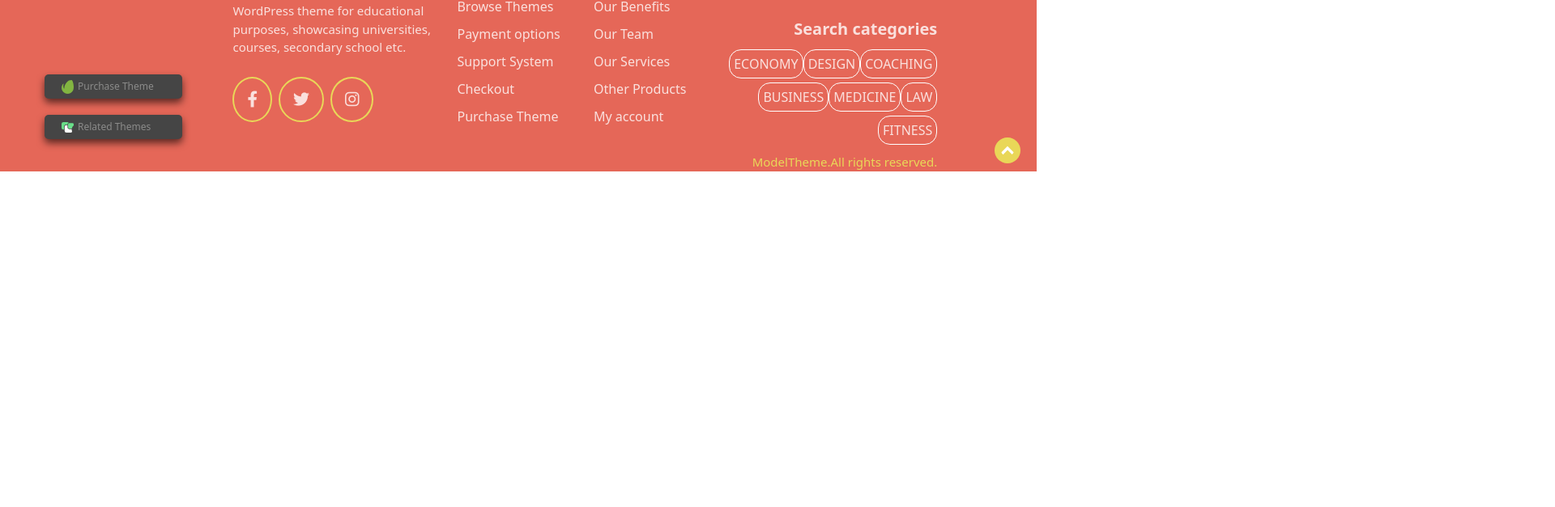
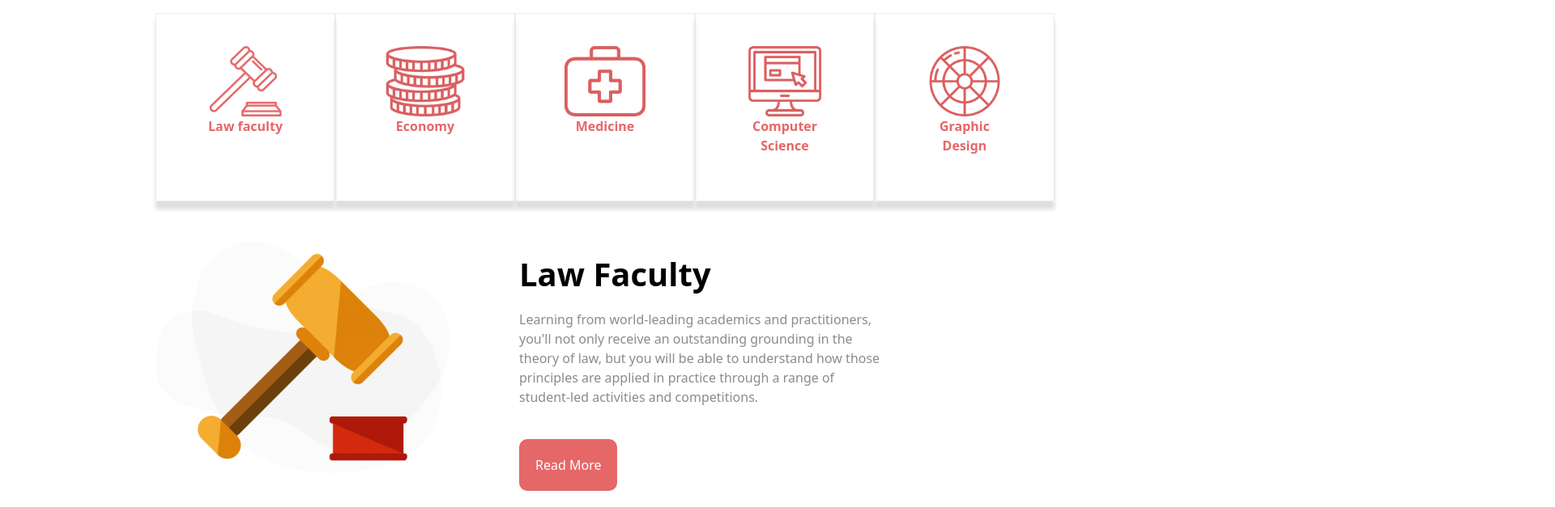
Before and after one commit to albertostizzoli/proj-html-vuejs, a Vue app: page / in a window 1280 px wide. Shown: the part 1249-1876 px from the top of the page at 81% size, 1920 px wide, since content can reach past the window. Before the commit the page ends 1461 px from the top, so only its background shows below. Built offline with nearby package versions, Linux system fonts and the light colour scheme.

Commit message:
Added Carousel Section

```diff
--- a/src/App.vue
+++ b/src/App.vue
@@ -1,18 +1,21 @@
 <template>
   <HeaderSection />
   <FirstSection />
+  <CarouselSection />
   <FooterSection />
 </template>
 
 <script>
 import HeaderSection from './components/HeaderSection.vue';
 import FirstSection from './components/FirstSection.vue';
+import CarouselSection from './components/CarouselSection.vue';
 import FooterSection from './components/FooterSection.vue';
 export default {
   name: 'App',
   components: {
     HeaderSection,
     FirstSection,
+    CarouselSection,
     FooterSection,
   }
 }
--- /dev/null
+++ b/src/components/CarouselSection.vue
@@ -0,0 +1,170 @@
+<template>
+    <section class="carousel-box mt-5">
+        <h2>Faculties available at EduPrime</h2>
+        <div class="text">
+            <p>A single university with a load of courses, tailored to satisfy any student's needs.</p>
+        </div>
+        <div class="carousel">
+            <div class="nav-carousel">
+                <div v-for="(element, index) in carousel" :key="index" class="image-carousel"
+                    :class="element.current ? 'active' : ''">
+                    <img :src="`/img/${element.image}`" alt="images">
+                    <p><strong>{{ element.text }}</strong></p>
+                </div>
+            </div>
+            <div class="carousel-content">
+                <div class="img-content">
+                    <img src="/img/Gavel-Illustration-e1556884768193.png" alt="">
+                </div>
+                <div class="text-content mt-3">
+                    <h2>Law Faculty</h2>
+                    <p>
+                        Learning from world-leading academics and practitioners, you'll not only receive an
+                        outstanding grounding
+                        in the theory of law, but you will be able to understand how those principles are applied in
+                        practice
+                        through a range of student-led activities and competitions.
+                    </p>
+                    <button class="btn_red">Read More</button>
+                </div>
+            </div>
+        </div>
+        <div class="wave">
+            <img src="/img/svg-0.svg" alt="Wave">
+        </div>
+    </section>
+</template>
+
+<script>
+export default {
+    name: 'CarouselSection',
+    data() {
+        return {
+            carousel: [
+                {
+                    image: 'Gavel-v2.png',
+                    text: 'Law faculty',
+                },
+                {
+                    image: 'Coins-tabs-v2.png',
+                    text: 'Economy',
+                },
+                {
+                    image: 'Medicine-tabs-v2.png',
+                    text: 'Medicine',
+                },
+                {
+                    image: 'Computer-tabs-v2.png',
+                    text: 'Computer Science',
+                },
+                {
+                    image: 'Palette-tabs-v2.png',
+                    text: 'Graphic Design',
+                },
+            ]
+        }
+    }
+
+}
+</script>
+
+<style lang="scss" scoped>
+.carousel-box {
+
+    text-align: center;
+
+    h2 {
+        color: black;
+        font-size: 40px;
+        font-weight: 900;
+    }
+
+    .text {
+        width: 25%;
+        margin: 30px auto;
+
+        p {
+            color: black;
+        }
+    }
+
+    .nav-carousel {
+        display: flex;
+        width: 70%;
+        margin: 20px auto;
+    }
+
+    .image-carousel {
+        padding: 40px 60px;
+        color: #E56768;
+        border: 1px solid #ECECEE;
+        cursor: pointer;
+        box-shadow: 0 10px 5px #dedede;
+
+        img {
+            width: 100px;
+        }
+
+        &:hover {
+            background-color: #E56768;
+            color: white;
+            border: none;
+
+            img {
+                filter: brightness(500%);
+            }
+        }
+    }
+
+
+    .active {
+        background-color: #E56768;
+        color: white;
+        border: none;
+
+        img {
+            filter: brightness(500%);
+        }
+
+    }
+
+    .carousel-content {
+        width: 70%;
+        margin: 50px auto;
+        display: flex;
+        justify-content: space-between;
+        text-align: left;
+
+        .img-content {
+            width: 450px;
+        }
+
+        .text-content {
+            width: 50%;
+
+            p {
+                color: #8b8b8a;
+                margin: 20px 0;
+            }
+
+            .btn_red {
+                margin: 20px 0;
+                background-color: #E56768;
+                color: white;
+                padding: 20px;
+                border-radius: 10px;
+                border: none;
+            }
+        }
+    }
+
+    .wawe {
+        overflow: hidden;
+
+        img {
+            width: 100%;
+            display: block;
+        }
+    }
+}
+</style>
```
